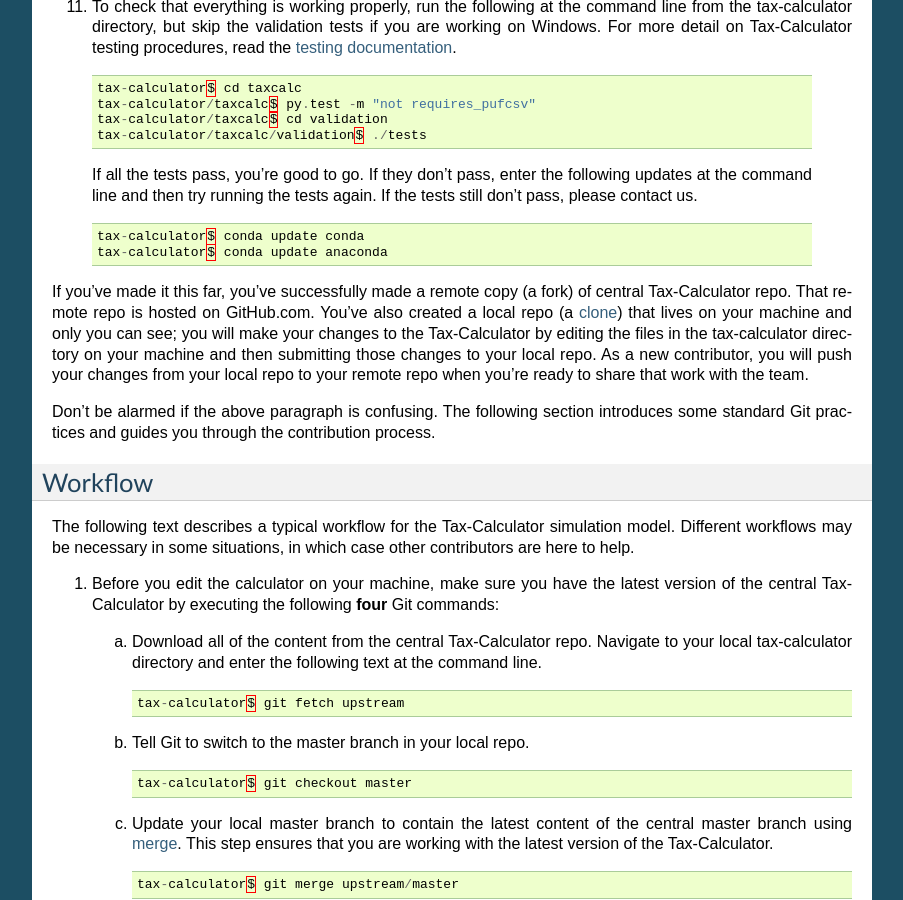
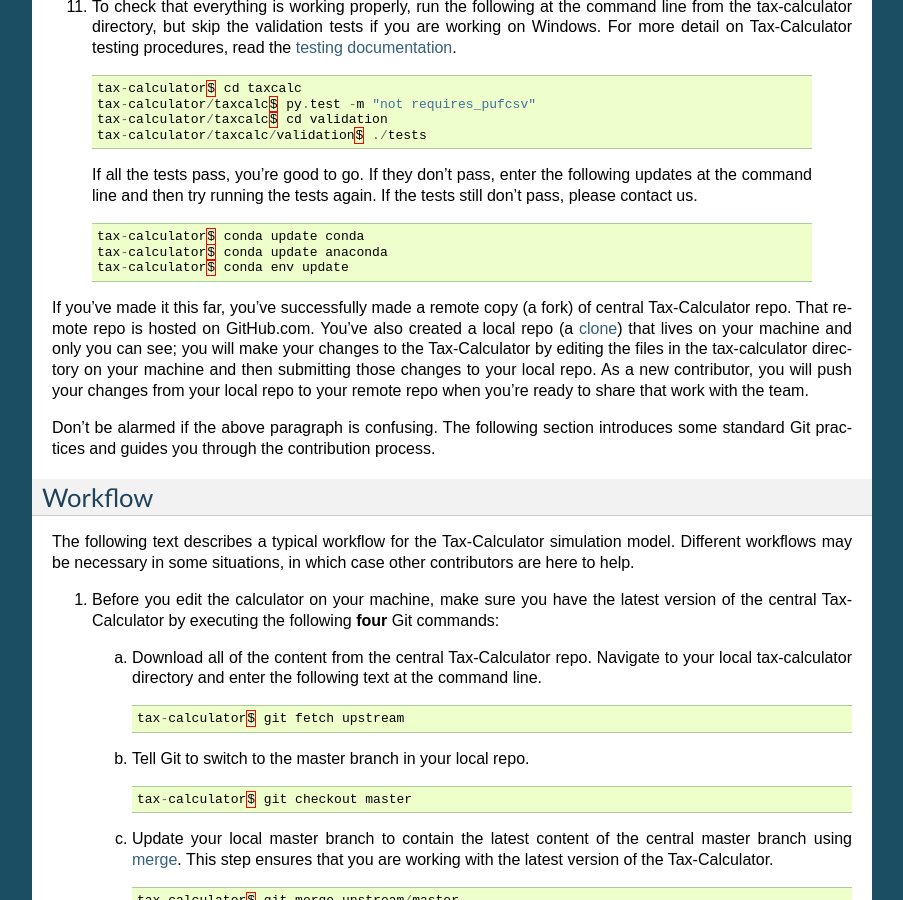
Before and after one commit to PSLmodels/Tax-Calculator, a Sphinx documentation site: the page built from docs/source/contributor_guide.rst, in a window 1280 px wide and 900 px high, scrolled down 1286 px. Shown: the whole window, without its empty margins (198-1101 px from the left). Built offline with Sphinx 7.4.7, drawn with Linux system fonts in a browser that asks for light colours; formulas are drawn with MathJax 3.

Commit message:
Add to contributor_guide.rst documentation.

```diff
--- a/docs/source/contributor_guide.rst
+++ b/docs/source/contributor_guide.rst
@@ -91,8 +91,6 @@
     validation tests if you are working on Windows.  For more detail on
     Tax-Calculator testing procedures, read the `testing documentation`_.
 
-
-
    .. code-block:: python
 
       tax-calculator$ cd taxcalc
@@ -108,6 +106,7 @@
 
       tax-calculator$ conda update conda
       tax-calculator$ conda update anaconda
+      tax-calculator$ conda env update
 
 If you've made it this far, you've successfully made a remote copy (a
 fork) of central Tax-Calculator repo. That remote repo is hosted on
```
